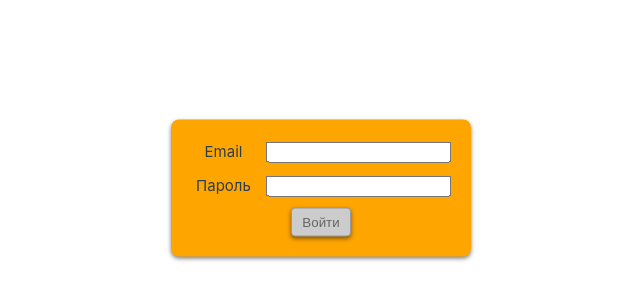
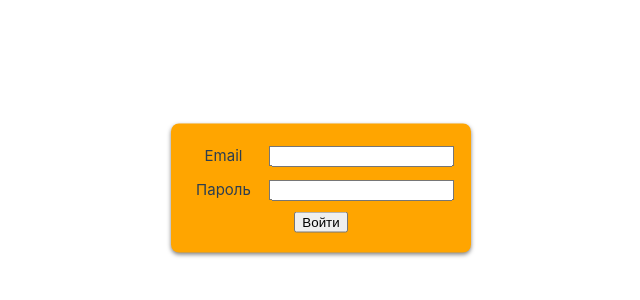
Before and after one commit to yezzeria/js-pet-project, a Vue app: page /auth in a window 1280 px wide. Shown: the part 212-512 px from the top of the page, without its empty margins (319-959 px from the left). Built offline with nearby package versions, Linux system fonts and the light colour scheme.

Commit message:
fix(auth): fix auth component

```diff
--- a/src/views/AuthView.vue
+++ b/src/views/AuthView.vue
@@ -6,7 +6,16 @@ export default {
     return {
       email: "",
       password: "",
+
+      isEmailValid: false,
+      isPasswordValid: false,
     };
+  },
+
+  computed: {
+    isFormDisabled() {
+      return this.isEmailValid || this.isPasswordValid;
+    },
   },
 
   methods: {
@@ -17,20 +26,22 @@ export default {
 
     validateEmail() {
       const emailRegex = /^[^\s@]+@[^\s@]+\.[^\s@]+$/;
-      return emailRegex.test(this.email);
+      this.isEmailValid = !emailRegex.test(this.email);
     },
 
     validatePassword() {
-      return this.password.length >= 8 && !this.password.includes(" ");
+      this.isPasswordValid = !(
+        this.password.length >= 8 && !this.password.includes(" ")
+      );
     },
   },
 };
 </script>
 
 <template>
-  <div class="auth-box">
-    <form action="" @submit.prevent="submitForm">
-      <div class="input-group">
+  <div class="auth-view">
+    <form class="auth-view__form form" @submit.prevent="submitForm">
+      <div class="form__item">
         <label for="email">Email</label>
         <input
           v-model="email"
@@ -39,19 +50,21 @@ export default {
           @input="validateEmail"
         />
       </div>
-      <div class="input-group">
+
+      <div class="form__item">
         <label for="password">Пароль</label>
         <input
-          v-model="password"
+          v-model.trim="password"
           type="password"
           name="password"
           @input="validatePassword"
         />
       </div>
+
       <button
         type="submit"
-        class="btn"
-        :disabled="!validateEmail() || !validatePassword()"
+        class="auth-view__button"
+        :disabled="isFormDisabled"
       >
         Войти
       </button>
@@ -59,15 +72,8 @@ export default {
   </div>
 </template>
 
-<style>
-#app {
-  display: flex;
-  padding: 0;
-  align-items: center;
-  justify-content: center;
-}
-
-.auth-box {
+<style lang="scss" scoped>
+.auth-view {
   background: orange;
   width: 300px;
   padding: 20px;
@@ -78,26 +84,24 @@ export default {
   top: 50%;
   left: 50%;
   transform: translate(-50%, -50%);
-}
 
   .form {
     display: flex;
     flex-direction: column;
     align-items: center;
-}
 
-.input-group {
+    &__item {
       display: flex;
       align-items: center;
       margin-bottom: 10px;
-}
 
-.input-group label {
+      > label {
         width: 70px;
         margin-right: 10px;
       }
+    }
 
-.btn {
+    &__button {
       background-color: white;
       color: black;
       padding: 6px 10px;
@@ -106,11 +110,14 @@ export default {
       cursor: pointer;
       box-shadow: 0px 2px 4px rgba(0, 0, 0, 0.5);
       transition: background-color 0.3s;
-}
-.btn:disabled {
+
+      &:disabled {
         border: 1px solid #999999;
         background-color: #cccccc;
         color: #666666;
         cursor: not-allowed;
       }
+    }
+  }
+}
 </style>
```
Lines whose indentation alone changed are shown as unchanged.
